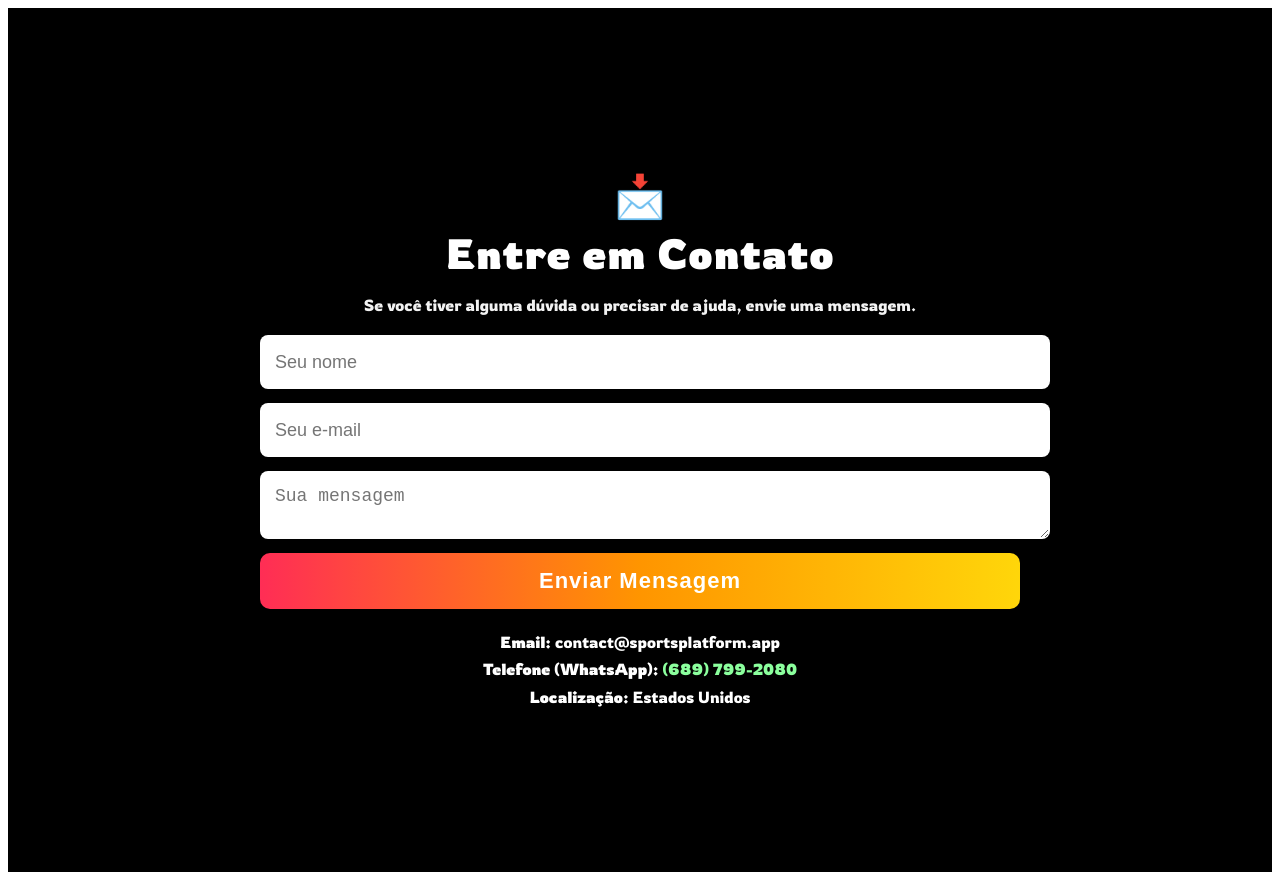
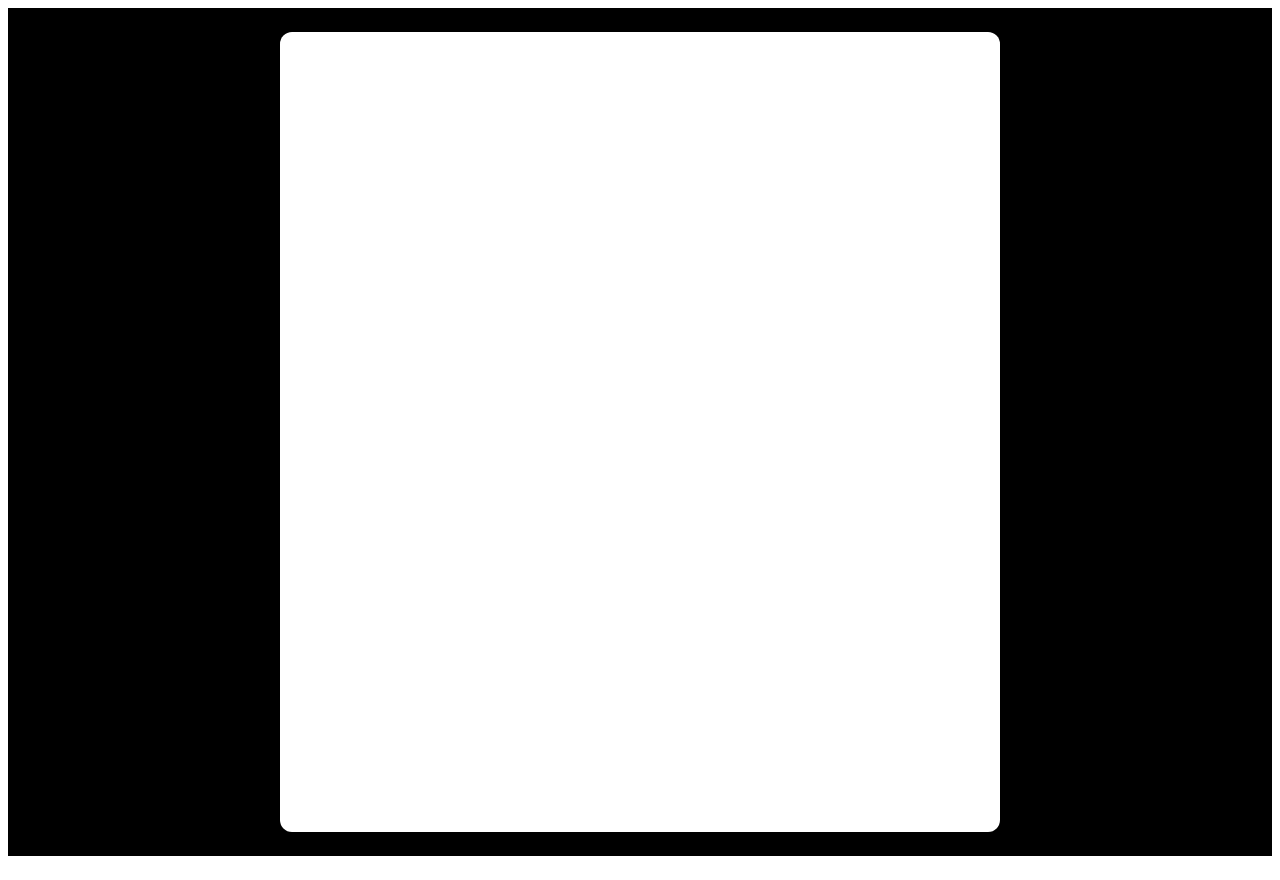
Before and after one commit to rafaelmorch/sportplatform, a Next.js app: page /contact in a window 1280 px wide. Built offline with nearby package versions, Linux system fonts and the light colour scheme.

Commit message:
Use Jotform as contact form

```diff
--- a/app/contact/page.tsx
+++ b/app/contact/page.tsx
@@ -1,162 +1,43 @@
 "use client";
 
-import { useState } from "react";
+import { useEffect, useRef } from "react";
 
 export default function ContactPage() {
-  const [name, setName] = useState("");
-  const [email, setEmail] = useState("");
-  const [message, setMessage] = useState("");
+  const containerRef = useRef<HTMLDivElement>(null);
 
-  const [sent, setSent] = useState(false);
+  useEffect(() => {
+    if (!containerRef.current) return;
 
-  function handleSubmit(e: React.FormEvent) {
-    e.preventDefault();
+    containerRef.current.innerHTML = "";
 
-    // Mostra a confirmação na própria página
-    setSent(true);
+    const script = document.createElement("script");
+    script.src = "https://form.jotform.com/jsform/253594326585064";
+    script.type = "text/javascript";
+    script.async = true;
 
-    const subject = encodeURIComponent("Contato - SportsPlatform");
-    const body = encodeURIComponent(
-      `Nome: ${name}\nEmail: ${email}\n\nMensagem:\n${message}`
-    );
-
-    // Abre o app de e-mail do usuário com a mensagem pronta
-    window.location.href = `mailto:contact@sportsplatform.app?subject=${subject}&body=${body}`;
-  }
+    containerRef.current.appendChild(script);
+  }, []);
 
   return (
     <main
       style={{
         minHeight: "100vh",
         backgroundColor: "#000",
+        padding: "24px 16px",
         display: "flex",
-        alignItems: "center",
         justifyContent: "center",
-        padding: "32px 16px",
       }}
     >
       <div
+        ref={containerRef}
         style={{
           width: "100%",
-          maxWidth: 760,
-          borderRadius: 18,
-          background: "rgba(0,0,0,0.85)",
-          boxShadow: "0 20px 60px rgba(0,0,0,0.6)",
-          padding: "28px 22px",
-          color: "#fff",
+          maxWidth: "720px",
+          background: "#fff",
+          borderRadius: "12px",
+          overflow: "hidden",
         }}
-      >
-        <div style={{ textAlign: "center", marginBottom: 16 }}>
-          <div style={{ fontSize: 42, marginBottom: 6 }}>📩</div>
-          <h1 style={{ margin: 0, fontSize: 42, letterSpacing: 1 }}>
-            Entre em Contato
-          </h1>
-        </div>
-
-        <p style={{ textAlign: "center", marginBottom: 20, opacity: 0.95 }}>
-          Se você tiver alguma dúvida ou precisar de ajuda, envie uma mensagem.
-        </p>
-
-        {sent && (
-          <div
-            style={{
-              marginBottom: 16,
-              padding: "12px 14px",
-              borderRadius: 10,
-              background: "rgba(34, 197, 94, 0.18)",
-              border: "1px solid rgba(34, 197, 94, 0.35)",
-              color: "#bbf7d0",
-              fontWeight: 700,
-              textAlign: "center",
-            }}
-          >
-            ✅ Pronto! Abrimos seu aplicativo de e-mail com a mensagem pronta.
-            <br />
-            <span style={{ fontWeight: 400, opacity: 0.9 }}>
-              Agora é só clicar em <b>Enviar</b>.
-            </span>
-          </div>
-        )}
-
-        <form onSubmit={handleSubmit} style={{ display: "grid", gap: 14 }}>
-          <input
-            value={name}
-            onChange={(e) => setName(e.target.value)}
-            placeholder="Seu nome"
-            required
-            style={inputStyle}
-          />
-
-          <input
-            value={email}
-            onChange={(e) => setEmail(e.target.value)}
-            placeholder="Seu e-mail"
-            type="email"
-            required
-            style={inputStyle}
-          />
-
-          <textarea
-            value={message}
-            onChange={(e) => setMessage(e.target.value)}
-            placeholder="Sua mensagem"
-            required
-            rows={6}
-            style={{ ...inputStyle, paddingTop: 14, resize: "vertical" }}
-          />
-
-          <button
-            type="submit"
-            style={{
-              height: 56,
-              border: 0,
-              borderRadius: 10,
-              cursor: "pointer",
-              color: "#fff",
-              fontSize: 22,
-              fontWeight: 700,
-              letterSpacing: 1,
-              background:
-                "linear-gradient(90deg, #ff2d55 0%, #ff9500 50%, #ffd60a 100%)",
-              boxShadow: "0 12px 28px rgba(0,0,0,0.4)",
-            }}
-          >
-            Enviar Mensagem
-          </button>
-        </form>
-
-        <div style={{ marginTop: 20, textAlign: "center", lineHeight: 1.7 }}>
-          <div>
-            <b>Email:</b> contact@sportsplatform.app
-          </div>
-          <div>
-            <b>Telefone (WhatsApp):</b>{" "}
-            <a
-              href="https://wa.me/16897992080"
-              target="_blank"
-              rel="noreferrer"
-              style={{ color: "#8bff9d", textDecoration: "none", fontWeight: 700 }}
-            >
-              (689) 799-2080
-            </a>
-          </div>
-          <div>
-            <b>Localização:</b> Estados Unidos
-          </div>
-        </div>
-      </div>
+      />
     </main>
   );
 }
-
-const inputStyle: React.CSSProperties = {
-  width: "100%",
-  height: 52,
-  borderRadius: 8,
-  border: "1px solid rgba(255,255,255,0.15)",
-  background: "#fff",
-  color: "#111",
-  padding: "0 14px",
-  fontSize: 18,
-  outline: "none",
-};
```
